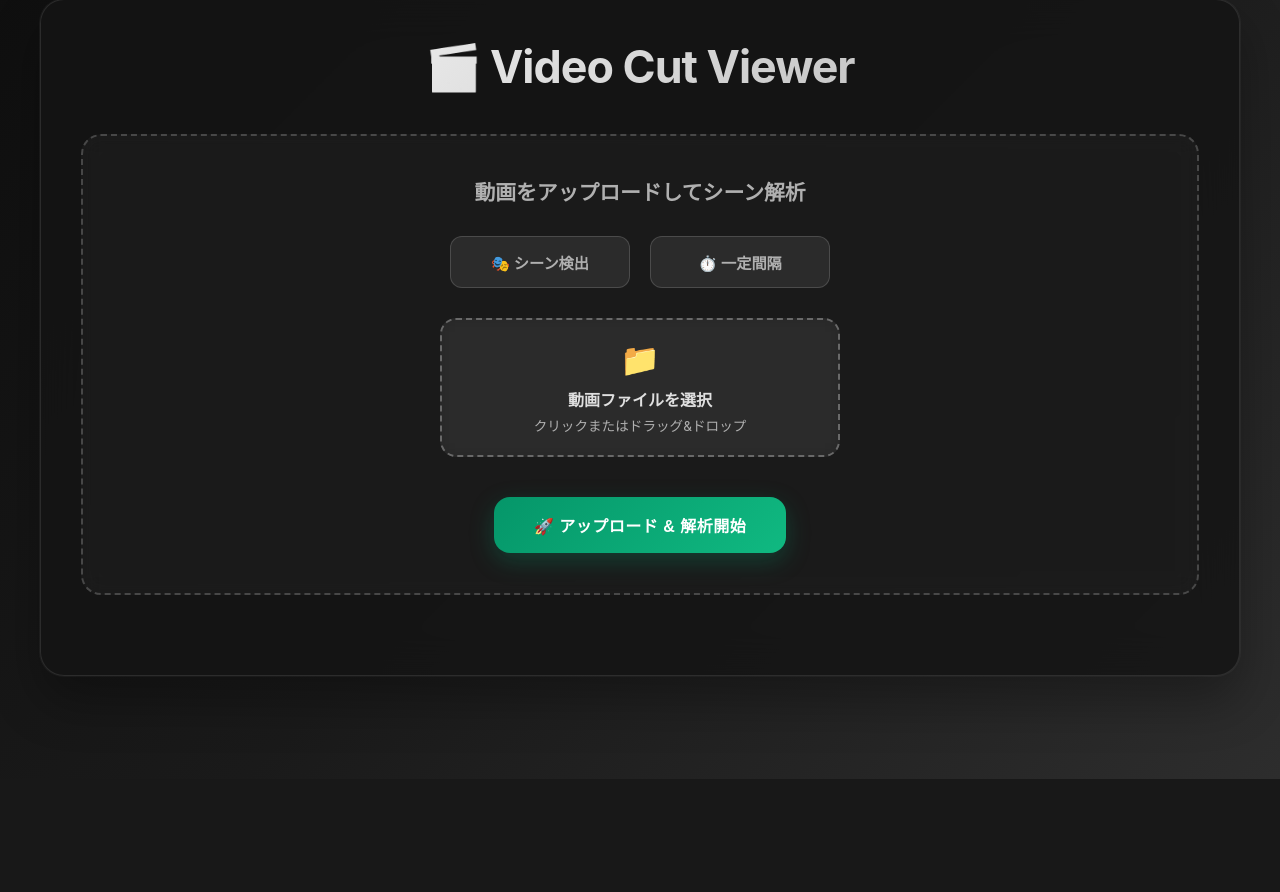
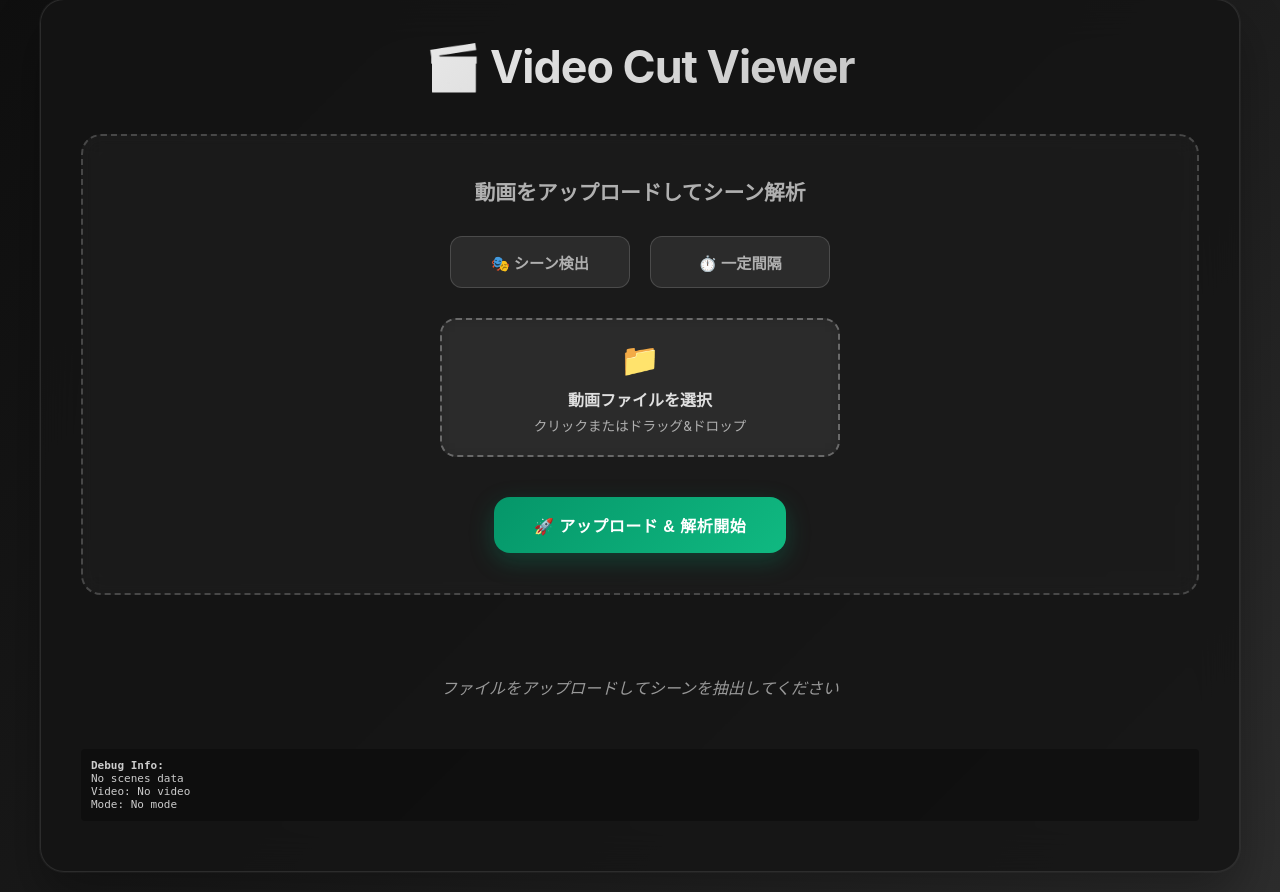
Before and after one commit to NORIKO-OZ/video-cut-viewer, a Flask app: template templates/index.html in a window 1280 px wide. Shown: the part 21-913 px from the top of the page. Before the commit the page ends 800 px from the top, so only its background shows below. Run offline with Flask 3, Linux system fonts and the light colour scheme; the template is opened without the code that fills it, so the values that code supplies are empty.

Commit message:
Fix thumbnail display and progress timing issues
- Add detailed debugging information for thumbnail generation
- Improve progress timing with more realistic delays
- Fix SSE connection timing and fallback behavior
- Add file existence checks for generated scenes
- Enhance error logging for FFmpeg availability
- Show debug info panel to help troubleshoot issues

🤖 Generated with [Claude Code](https://claude.ai/code)

Co-Authored-By: Claude <noreply@anthropic.com>

```diff
--- a/app_simple.py
+++ b/app_simple.py
@@ -318,6 +318,7 @@ def index():
                     if not frame_data:
                         # FFmpegが使えない場合の代替処理
                         print("No frames extracted, showing error")
+                        print(f"FFmpeg available: {'ffmpeg' in str(subprocess.run(['which', 'ffmpeg'], capture_output=True, text=True).stdout) if os.name != 'nt' else 'Checking on Windows...'}")
                         if session_id:
                             update_progress(session_id, 0, 'error', 'フレーム抽出失敗', 0)
                         flash('動画の処理に失敗しました。ファイル形式を確認してください。')
@@ -343,6 +344,10 @@ def index():
                             print(f"Unexpected frame_data format: {type(item)} - {item}")
 
                     print(f"Final scenes data: {scenes[:2] if scenes else 'No scenes'}")
+                    print(f"Scenes folder exists: {os.path.exists(scene_dir)}")
+                    if os.path.exists(scene_dir):
+                        files_in_dir = os.listdir(scene_dir)
+                        print(f"Files in scenes directory: {files_in_dir[:5]}")
 
                     # 処理完了を通知
                     update_progress(session_id, 100, 'completed', '完了', 0)
--- a/templates/index.html
+++ b/templates/index.html
@@ -664,7 +664,28 @@
                 {% endfor %}
             </div>
         </div>
+        {% else %}
+        <!-- Debug: No scenes variable found -->
+        <div style="text-align: center; padding: 40px; color: #999; font-style: italic;">
+            ファイルをアップロードしてシーンを抽出してください
+        </div>
         {% endif %}
+
+        <!-- Debug info -->
+        <div style="background: rgba(0,0,0,0.3); color: #ccc; padding: 10px; margin: 10px 0; font-family: monospace; font-size: 11px; border-radius: 4px; max-height: 100px; overflow-y: auto;">
+            <strong>Debug Info:</strong><br>
+            {% if scenes %}
+                Scenes: {{ scenes|length }} items<br>
+                {% for scene in scenes[:3] %}
+                    Scene {{ loop.index }}: {{ scene.image }} -> {{ scene.start }}<br>
+                {% endfor %}
+                {% if scenes|length > 3 %}...({{ scenes|length - 3 }} more){% endif %}
+            {% else %}
+                No scenes data
+            {% endif %}<br>
+            Video: {{ video if video else 'No video' }}<br>
+            Mode: {{ selected_mode if selected_mode else 'No mode' }}
+        </div>
     </div>
 
     <!-- 進捗表示モーダル -->
@@ -1056,7 +1077,10 @@
                 console.error('Progress stream error:', event);
                 progressEventSource.close();
                 // エラー時はシミュレートに切り替え
+                console.log('Falling back to simulated progress');
+                setTimeout(() => {
                     simulateProgress();
+                }, 1000);
             };
         }
 
@@ -1108,17 +1132,19 @@
         function simulateProgress() {
             let progress = 0;
             const steps = [
-                { progress: 10, text: 'ファイルをアップロード中...', step: 'upload' },
-                { progress: 30, text: '動画の情報を取得中...', step: 'analyze' },
-                { progress: 50, text: 'シーンを検出中...', step: 'extract' },
-                { progress: 70, text: 'フレームを抽出中...', step: 'extract' },
-                { progress: 90, text: 'サムネイルを生成中...', step: 'extract' },
-                { progress: 100, text: '解析完了！', step: 'complete' }
+                { progress: 5, text: 'ファイルをアップロード中...', step: 'upload', delay: 2000 },
+                { progress: 15, text: '動画の情報を取得中...', step: 'analyze', delay: 3000 },
+                { progress: 35, text: '動画を解析中...', step: 'analyze', delay: 4000 },
+                { progress: 50, text: 'シーンを検出中...', step: 'extract', delay: 5000 },
+                { progress: 70, text: 'フレームを抽出中...', step: 'extract', delay: 8000 },
+                { progress: 85, text: 'サムネイルを生成中...', step: 'extract', delay: 3000 },
+                { progress: 95, text: '処理を完了中...', step: 'complete', delay: 2000 },
+                { progress: 100, text: '解析完了！', step: 'complete', delay: 1000 }
             ];
 
             let stepIndex = 0;
 
-            const interval = setInterval(() => {
+            function executeNextStep() {
                 if (stepIndex < steps.length) {
                     const currentStep = steps[stepIndex];
                     updateProgress(currentStep.progress, currentStep.text, currentStep.step);
@@ -1126,22 +1152,27 @@
                     // 推定時間の更新
                     const estimatedTime = document.getElementById('estimatedTime');
                     if (estimatedTime && currentStep.progress < 100) {
-                        const remaining = Math.max(1, Math.ceil((100 - currentStep.progress) / 10));
+                        const remaining = Math.max(5, Math.ceil((100 - currentStep.progress) * 0.8));
                         estimatedTime.textContent = `推定残り時間: ${remaining}秒`;
                     } else if (estimatedTime && currentStep.progress === 100) {
                         estimatedTime.textContent = '完了しました！';
                     }
 
                     stepIndex++;
+
+                    if (stepIndex < steps.length) {
+                        setTimeout(executeNextStep, currentStep.delay);
                     } else {
-                    clearInterval(interval);
                         // 完了後、少し待ってから自動でページをリロード
                         setTimeout(() => {
                             hideProgress();
                             window.location.reload();
-                    }, 2000);
+                        }, 3000);
                     }
-            }, 1000);
+                }
+            }
+
+            executeNextStep();
         }
 
         // フォーム送信時に進捗表示を開始
@@ -1169,10 +1200,10 @@
                         // 進捗表示を開始
                         showProgress();
 
-                        // 少し待ってから進捗ストリームに接続
+                        // フォーム送信後に進捗ストリームに接続
                         setTimeout(() => {
                             connectToProgressStream(sessionId);
-                        }, 500);
+                        }, 2000);
 
                         // 通常のフォーム送信を続行
                     }
```
Lines whose indentation alone changed are shown as unchanged.
